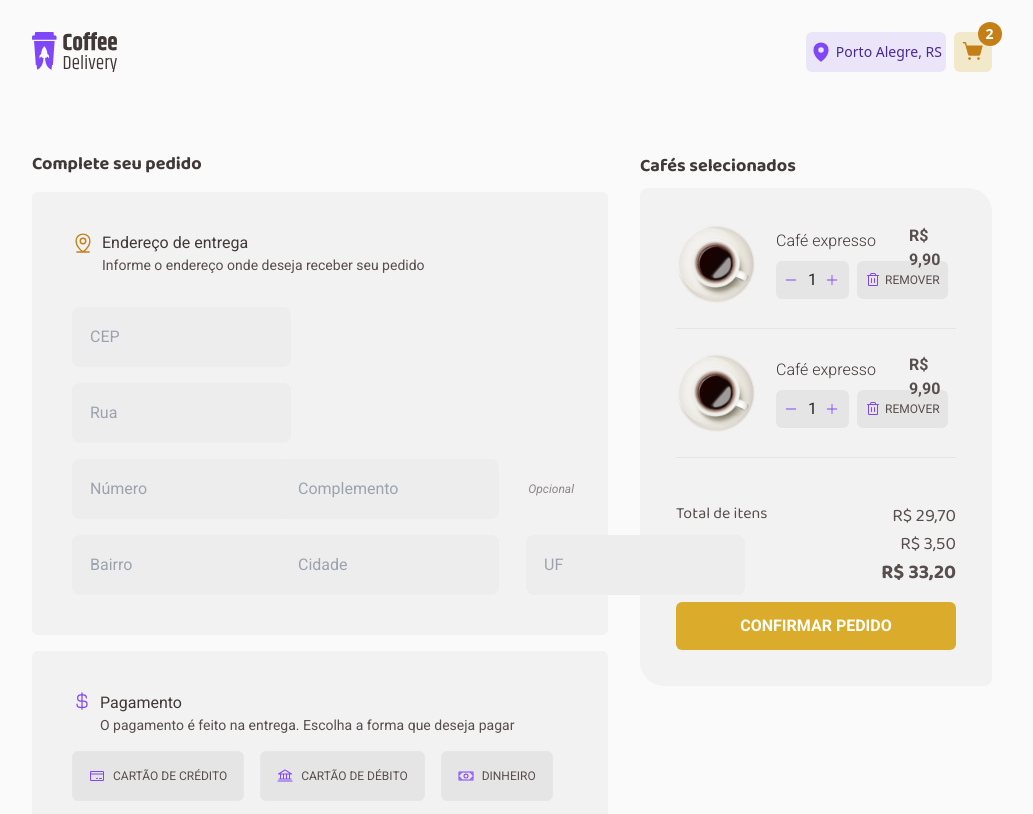
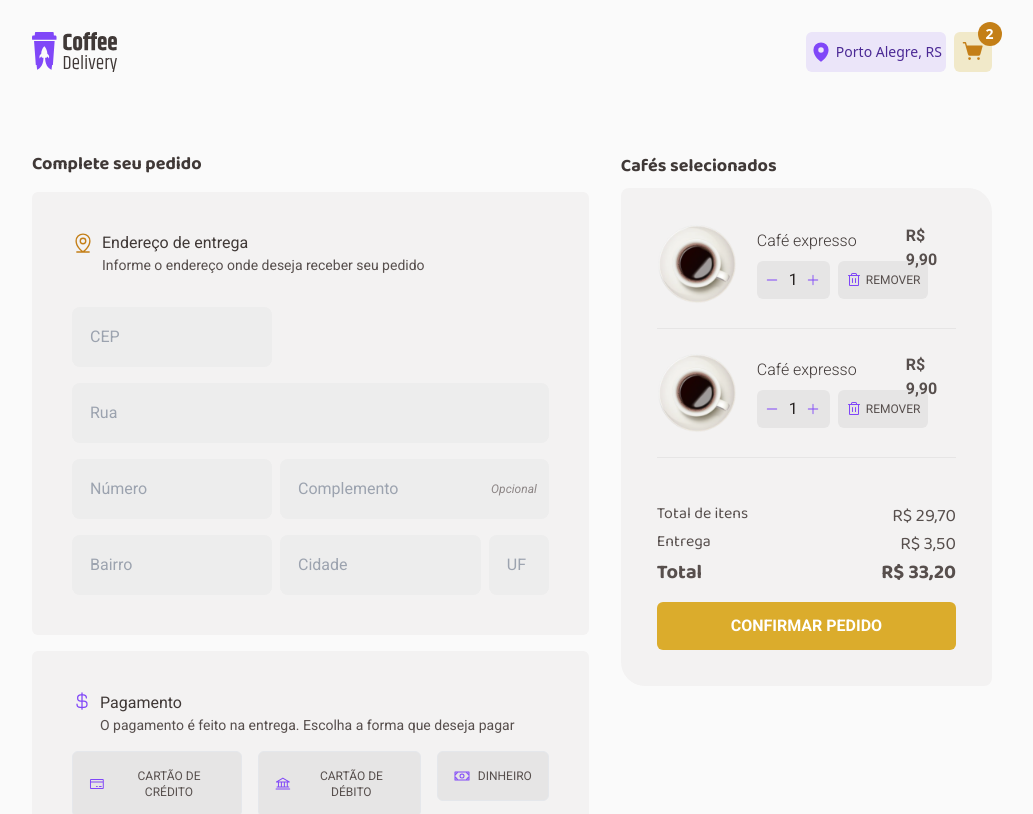
Before and after one commit to GerdanyJr/coffee-delivery, a Next.js app: page /home/checkout in a window 1280 px wide. Shown: the top 814 px of the page, without its empty margins (128-1161 px from the left). Built offline with nearby package versions, Linux system fonts and the light colour scheme.

Commit message:
fix: :bug: fix inputText layout bug

```diff
--- a/src/components/UI/inputText/index.tsx
+++ b/src/components/UI/inputText/index.tsx
@@ -19,12 +19,11 @@ export function InputText({
   return (
     <div className={`${className} relative inline`}>
       <input
-        className={`text-base-text bg-base-input p-4 rounded-lg border-2  border-transparent w-full focus:border-yellow-dark outline-none`}
+        className="w-full p-4 border-2 border-transparent rounded-lg outline-none text-base-text bg-base-input focus:border-yellow-dark"
         placeholder={placeholder}
         value={value}
         type={type ?? "text"}
         {...props}
-        className="p-4 border-2 border-transparent rounded-lg text-base-text bg-base-input focus:outline-none focus:border-yellow-dark"
       />
       {value?.length === 0 && !required && (
         <span className="absolute text-xs italic -translate-y-1/2 font-roboto top-1/2 right-3 text-base-label">
```
